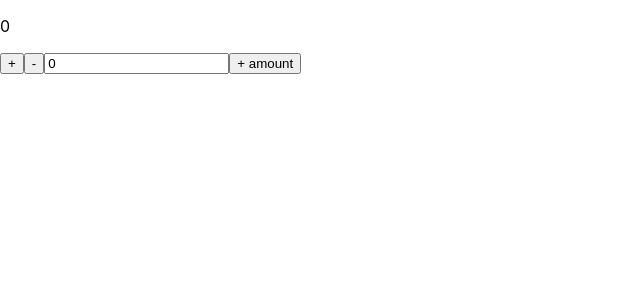
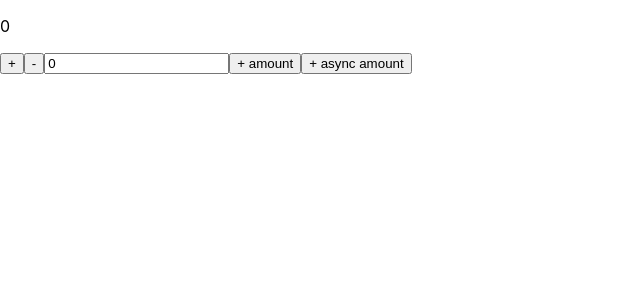
Before and after one commit to nikita2090/new-redux-tools, a React (Create React App) app: page / in a window 1280 px wide. Shown: the top 300 px of the page, without its empty margins (0-640 px from the left). Built offline with nearby package versions, Linux system fonts and the light colour scheme.

Commit message:
thunk has added

```diff
--- a/src/features/counter/Counter.tsx
+++ b/src/features/counter/Counter.tsx
@@ -2,7 +2,12 @@ import React, { useState } from 'react';
 import { useSelector, useDispatch } from 'react-redux';
 
 import { selectCount } from './counterSlice';
-import { increment, decrement, incrementByAmount } from './counterSlice';
+import {
+    increment,
+    decrement,
+    incrementByAmount,
+    incrementAsync,
+} from './counterSlice';
 
 const Counter: React.FC = () => {
     const dispatch = useDispatch();
@@ -26,10 +31,17 @@ const Counter: React.FC = () => {
         }
         setIncreaseAmount(value);
     };
+
     const handleIncrementByAmount = (
         e: React.MouseEvent<HTMLButtonElement>
     ) => {
         dispatch(incrementByAmount(increaseAmount));
+    };
+
+    const handleAsyncIncrementByAmount = (
+        e: React.MouseEvent<HTMLButtonElement>
+    ) => {
+        dispatch(incrementAsync(increaseAmount, 1000));
     };
     return (
         <div>
@@ -38,6 +50,9 @@ const Counter: React.FC = () => {
             <button onClick={handleDecrement}>-</button>
             <input value={increaseAmount} onChange={handleInputChange} />
             <button onClick={handleIncrementByAmount}>+ amount</button>
+            <button onClick={handleAsyncIncrementByAmount}>
+                + async amount
+            </button>
         </div>
     );
 };
--- a/src/features/counter/counterSlice.ts
+++ b/src/features/counter/counterSlice.ts
@@ -1,4 +1,5 @@
 import { createSlice } from '@reduxjs/toolkit';
+import { Dispatch } from '@reduxjs/toolkit';
 
 import { IStore } from '../../store';
 
@@ -24,6 +25,14 @@ export const counterSlice = createSlice({
     },
 });
 
+export const incrementAsync = (amount: number, ms: number) => (
+    dispatch: Dispatch
+) => {
+    setTimeout(() => {
+        dispatch(incrementByAmount(amount));
+    }, ms);
+};
+
 export const { increment, decrement, incrementByAmount } = counterSlice.actions;
 export const selectCount = (state: IStore): number => state.counter.value;
 export default counterSlice.reducer;
--- a/src/store.ts
+++ b/src/store.ts
@@ -14,5 +14,3 @@ export const store = configureStore({
 });
 
 export type RootState = ReturnType<typeof store.getState>;
-
-export type AppDispatch = typeof store.dispatch;
```
